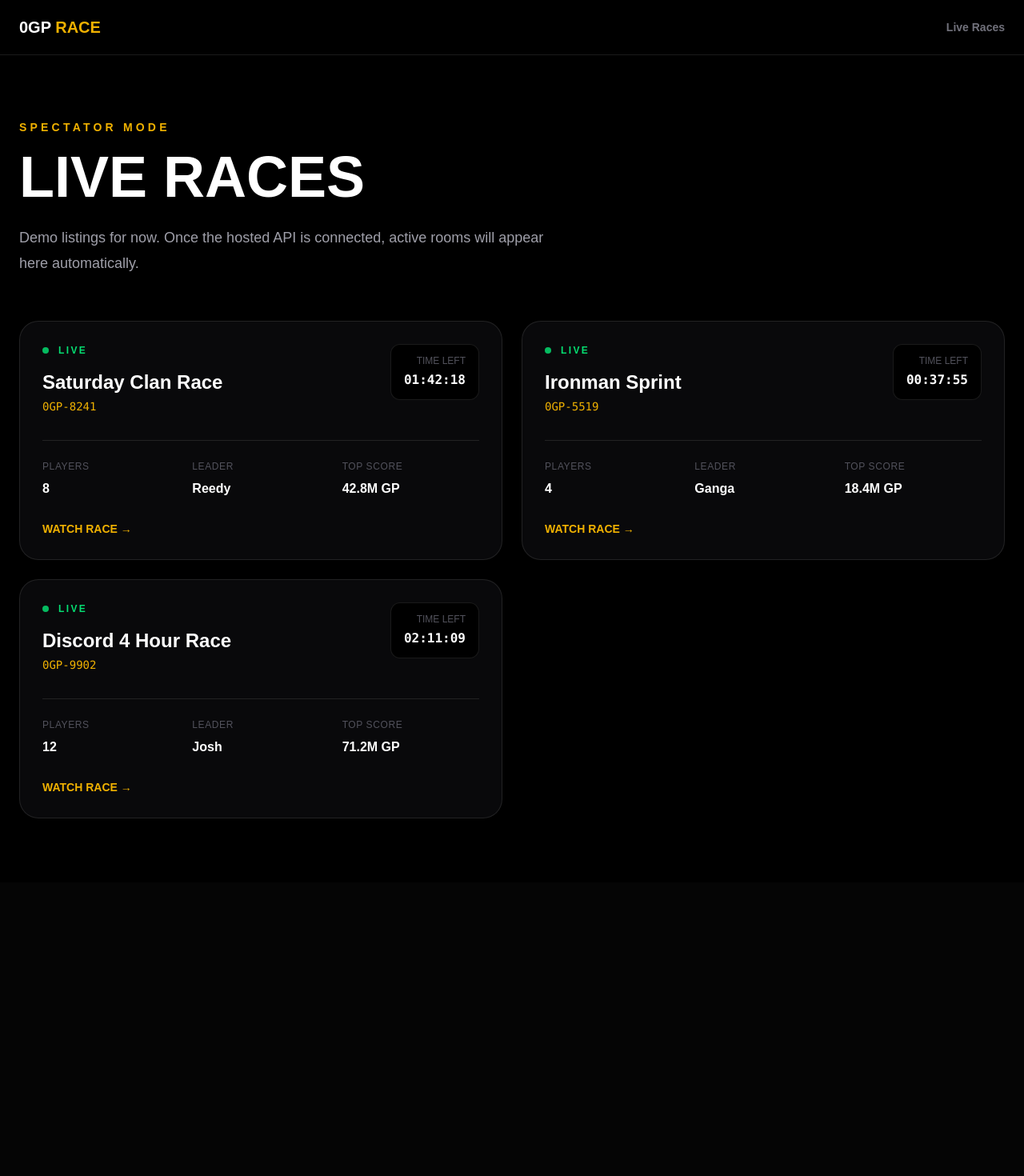
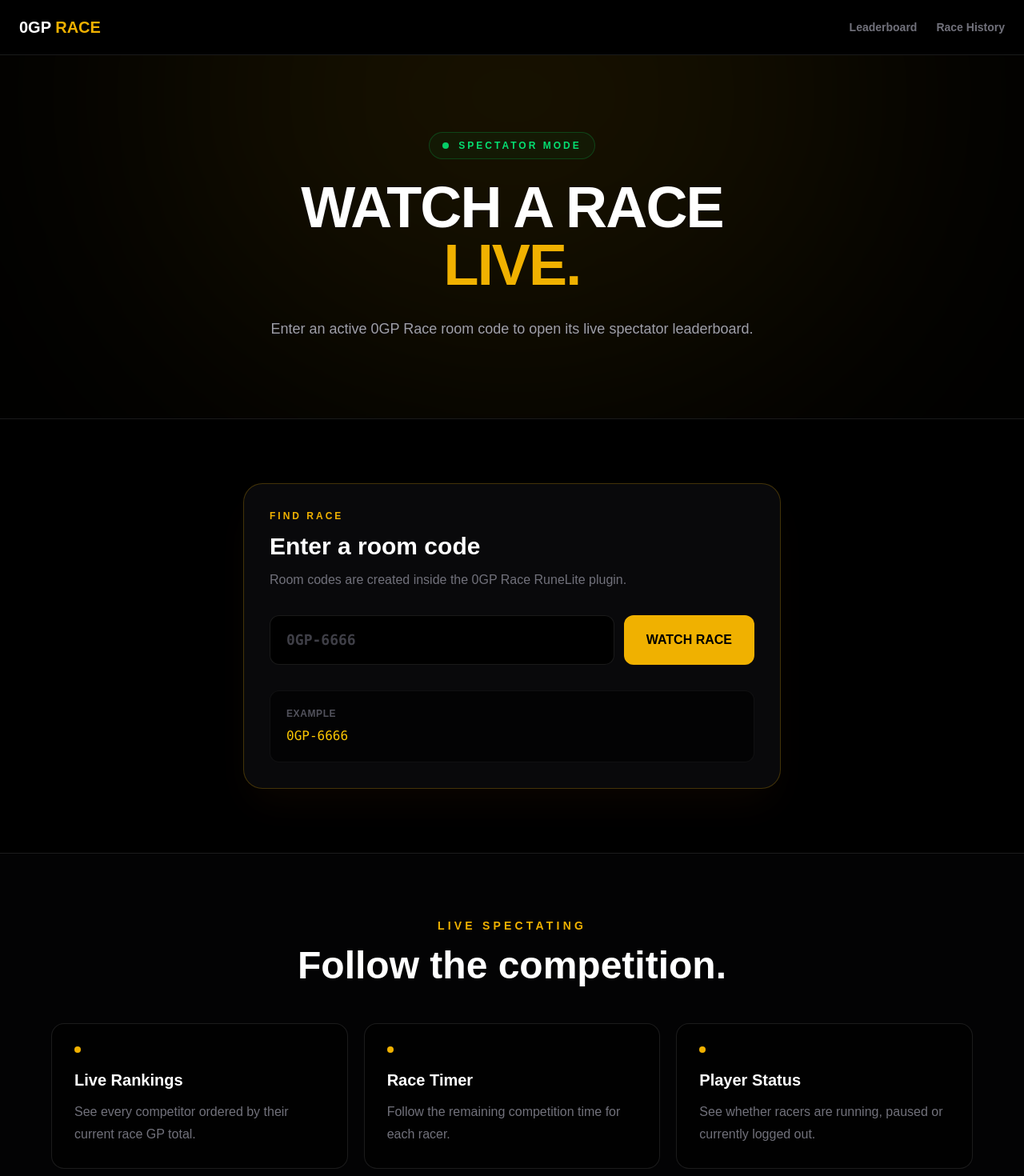
Before and after one commit to Hottestganga/0gp-Race-Website, a Next.js app: page /live in a window 1280 px wide. Shown: the top 1470 px of the page at 80% size. Before the commit the page ends 1103 px from the top, so only its background shows below. Built offline with nearby package versions, Linux system fonts and the light colour scheme.

Commit message:
use hosted multiplayer api

```diff
--- a/app/live/page.tsx
+++ b/app/live/page.tsx
@@ -1,65 +1,259 @@
+"use client";
+
 import Link from "next/link";
-
-const races = [
-  { room: "0GP-8241", name: "Saturday Clan Race", players: 8, leader: "Reedy", score: "42.8M GP", time: "01:42:18" },
-  { room: "0GP-5519", name: "Ironman Sprint", players: 4, leader: "Ganga", score: "18.4M GP", time: "00:37:55" },
-  { room: "0GP-9902", name: "Discord 4 Hour Race", players: 12, leader: "Josh", score: "71.2M GP", time: "02:11:09" },
-];
+import { useRouter } from "next/navigation";
+import { useState } from "react";
 
 export default function LiveRacesPage() {
+    const router = useRouter();
+
+    const [roomCode, setRoomCode] = useState("");
+    const [error, setError] = useState("");
+
+    function watchRace() {
+        const code = roomCode.trim().toUpperCase();
+
+        if (!code) {
+            setError("Enter a room code.");
+            return;
+        }
+
+        if (!/^0GP-[A-Z0-9]{4,10}$/.test(code)) {
+            setError("Room codes should look like 0GP-6666.");
+            return;
+        }
+
+        setError("");
+        router.push(`/race/${encodeURIComponent(code)}`);
+    }
+
     return (
         <main className="min-h-screen bg-black text-white">
-      <PageNav title="Live Races" />
-      <section className="mx-auto max-w-7xl px-6 py-20">
-        <p className="text-sm font-black uppercase tracking-[0.3em] text-yellow-500">Spectator Mode</p>
-        <h1 className="mt-4 text-5xl font-black sm:text-7xl">LIVE RACES</h1>
-        <p className="mt-6 max-w-2xl text-lg leading-8 text-zinc-400">
-          Demo listings for now. Once the hosted API is connected, active rooms will appear here automatically.
+
+            {/* NAVIGATION */}
+            <nav className="border-b border-white/10 bg-black/80 backdrop-blur-xl">
+                <div className="mx-auto flex max-w-7xl items-center justify-between px-6 py-5">
+
+                    <Link href="/" className="text-xl font-black">
+                        0GP <span className="text-yellow-500">RACE</span>
+                    </Link>
+
+                    <div className="flex items-center gap-6 text-sm font-bold text-zinc-500">
+
+                        <Link
+                            href="/leaderboard"
+                            className="transition hover:text-yellow-500"
+                        >
+                            Leaderboard
+                        </Link>
+
+                        <Link
+                            href="/history"
+                            className="transition hover:text-yellow-500"
+                        >
+                            Race History
+                        </Link>
+
+                    </div>
+
+                </div>
+            </nav>
+
+            {/* HERO */}
+            <section className="relative overflow-hidden border-b border-white/10 px-6 py-24">
+
+                <div className="pointer-events-none absolute left-1/2 top-[-300px] h-[700px] w-[900px] -translate-x-1/2 rounded-full bg-yellow-500/10 blur-[160px]" />
+
+                <div className="relative mx-auto max-w-5xl text-center">
+
+                    <div className="mx-auto mb-6 flex w-fit items-center gap-3 rounded-full border border-green-500/25 bg-green-500/[0.05] px-4 py-2">
+
+                        <span className="h-2 w-2 animate-pulse rounded-full bg-green-400" />
+
+                        <span className="text-xs font-black uppercase tracking-[0.25em] text-green-400">
+              Spectator Mode
+            </span>
+
+                    </div>
+
+                    <h1 className="text-5xl font-black tracking-tight sm:text-7xl">
+                        WATCH A RACE
+                        <br />
+                        <span className="text-yellow-500">LIVE.</span>
+                    </h1>
+
+                    <p className="mx-auto mt-7 max-w-2xl text-lg leading-8 text-zinc-400">
+                        Enter an active 0GP Race room code to open its live spectator
+                        leaderboard.
                     </p>
 
-        <div className="mt-14 grid gap-6 lg:grid-cols-2">
-          {races.map((race) => (
-            <Link key={race.room} href={`/race/${race.room}`} className="group rounded-3xl border border-white/10 bg-zinc-950 p-7 transition hover:-translate-y-1 hover:border-yellow-500/50">
-              <div className="flex items-start justify-between gap-5">
-                <div>
-                  <div className="flex items-center gap-3">
-                    <span className="h-2 w-2 animate-pulse rounded-full bg-green-400" />
-                    <span className="text-xs font-black uppercase tracking-[0.2em] text-green-400">LIVE</span>
-                  </div>
-                  <h2 className="mt-4 text-2xl font-black">{race.name}</h2>
-                  <p className="mt-1 font-mono text-sm text-yellow-500">{race.room}</p>
-                </div>
-                <div className="rounded-xl border border-white/10 bg-black px-4 py-3 text-right">
-                  <p className="text-xs uppercase text-zinc-600">Time Left</p>
-                  <p className="mt-1 font-mono font-black">{race.time}</p>
-                </div>
                 </div>
 
-              <div className="mt-8 grid grid-cols-3 gap-4 border-t border-white/10 pt-6">
-                <RaceStat label="Players" value={race.players.toString()} />
-                <RaceStat label="Leader" value={race.leader} />
-                <RaceStat label="Top Score" value={race.score} />
+            </section>
+
+            {/* ROOM LOOKUP */}
+            <section className="px-6 py-20">
+
+                <div className="mx-auto max-w-2xl">
+
+                    <div className="rounded-3xl border border-yellow-500/25 bg-zinc-950 p-8 shadow-2xl shadow-yellow-950/20">
+
+                        <p className="text-xs font-black uppercase tracking-[0.25em] text-yellow-500">
+                            Find Race
+                        </p>
+
+                        <h2 className="mt-3 text-3xl font-black">
+                            Enter a room code
+                        </h2>
+
+                        <p className="mt-3 text-zinc-500">
+                            Room codes are created inside the 0GP Race RuneLite plugin.
+                        </p>
+
+                        <div className="mt-8 flex flex-col gap-3 sm:flex-row">
+
+                            <input
+                                value={roomCode}
+                                onChange={(event) => {
+                                    setRoomCode(event.target.value);
+                                    setError("");
+                                }}
+                                onKeyDown={(event) => {
+                                    if (event.key === "Enter") {
+                                        watchRace();
+                                    }
+                                }}
+                                placeholder="0GP-6666"
+                                className="flex-1 rounded-xl border border-white/10 bg-black px-5 py-4 font-mono text-lg font-bold uppercase text-white outline-none transition placeholder:text-zinc-700 focus:border-yellow-500"
+                            />
+
+                            <button
+                                type="button"
+                                onClick={watchRace}
+                                className="rounded-xl bg-yellow-500 px-7 py-4 font-black text-black transition hover:bg-yellow-400"
+                            >
+                                WATCH RACE
+                            </button>
+
                         </div>
-              <div className="mt-7 text-sm font-black text-yellow-500">WATCH RACE →</div>
-            </Link>
-          ))}
+
+                        {error && (
+                            <p className="mt-4 text-sm font-bold text-red-400">
+                                {error}
+                            </p>
+                        )}
+
+                        <div className="mt-8 rounded-xl border border-white/5 bg-black/60 p-5">
+
+                            <p className="text-xs font-bold uppercase tracking-wider text-zinc-600">
+                                Example
+                            </p>
+
+                            <button
+                                type="button"
+                                onClick={() => {
+                                    setRoomCode("0GP-6666");
+                                    setError("");
+                                }}
+                                className="mt-2 font-mono text-yellow-400 transition hover:text-yellow-300"
+                            >
+                                0GP-6666
+                            </button>
+
                         </div>
+
+                    </div>
+
+                </div>
+
             </section>
+
+            {/* WHAT YOU WILL SEE */}
+            <section className="border-t border-white/10 bg-zinc-950/40 px-6 py-20">
+
+                <div className="mx-auto max-w-6xl">
+
+                    <div className="text-center">
+
+                        <p className="text-sm font-black uppercase tracking-[0.3em] text-yellow-500">
+                            Live Spectating
+                        </p>
+
+                        <h2 className="mt-4 text-4xl font-black sm:text-5xl">
+                            Follow the competition.
+                        </h2>
+
+                    </div>
+
+                    <div className="mt-12 grid gap-5 md:grid-cols-3">
+
+                        <Feature
+                            title="Live Rankings"
+                            text="See every competitor ordered by their current race GP total."
+                        />
+
+                        <Feature
+                            title="Race Timer"
+                            text="Follow the remaining competition time for each racer."
+                        />
+
+                        <Feature
+                            title="Player Status"
+                            text="See whether racers are running, paused or currently logged out."
+                        />
+
+                    </div>
+
+                </div>
+
+            </section>
+
+            <footer className="border-t border-white/10 px-6 py-10">
+
+                <div className="mx-auto flex max-w-7xl flex-col justify-between gap-4 text-sm text-zinc-600 sm:flex-row">
+
+                    <div>
+            <span className="font-black text-white">
+              0GP <span className="text-yellow-500">RACE</span>
+            </span>
+
+                        <span className="ml-3">
+              Developed by Ganga
+            </span>
+                    </div>
+
+                    <div>
+                        Install through the RuneLite Plugin Hub.
+                    </div>
+
+                </div>
+
+            </footer>
+
         </main>
     );
 }
 
-function PageNav({ title }: { title: string }) {
+function Feature({
+                     title,
+                     text,
+                 }: {
+    title: string;
+    text: string;
+}) {
     return (
-    <nav className="border-b border-white/10 bg-black/80">
-      <div className="mx-auto flex max-w-7xl items-center justify-between px-6 py-5">
-        <Link href="/" className="text-xl font-black">0GP <span className="text-yellow-500">RACE</span></Link>
-        <span className="text-sm font-black text-zinc-500">{title}</span>
+        <div className="rounded-2xl border border-white/10 bg-black/60 p-7">
+
+            <div className="h-2 w-2 rounded-full bg-yellow-500" />
+
+            <h3 className="mt-5 text-xl font-black">
+                {title}
+            </h3>
+
+            <p className="mt-3 leading-7 text-zinc-500">
+                {text}
+            </p>
+
         </div>
-    </nav>
     );
 }
-
-function RaceStat({ label, value }: { label: string; value: string }) {
-  return <div><p className="text-xs uppercase tracking-wider text-zinc-600">{label}</p><p className="mt-2 font-black">{value}</p></div>;
-}
```
Lines whose indentation alone changed are shown as unchanged.
